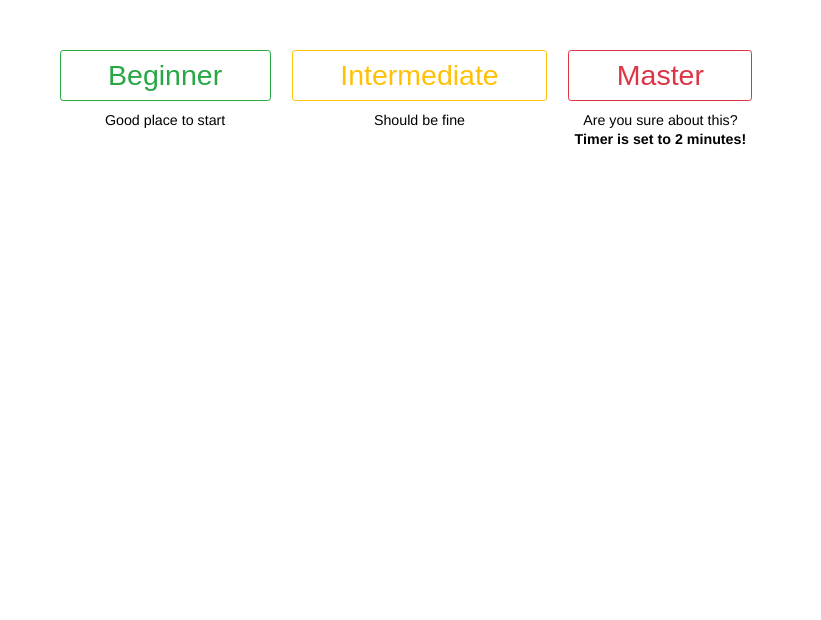
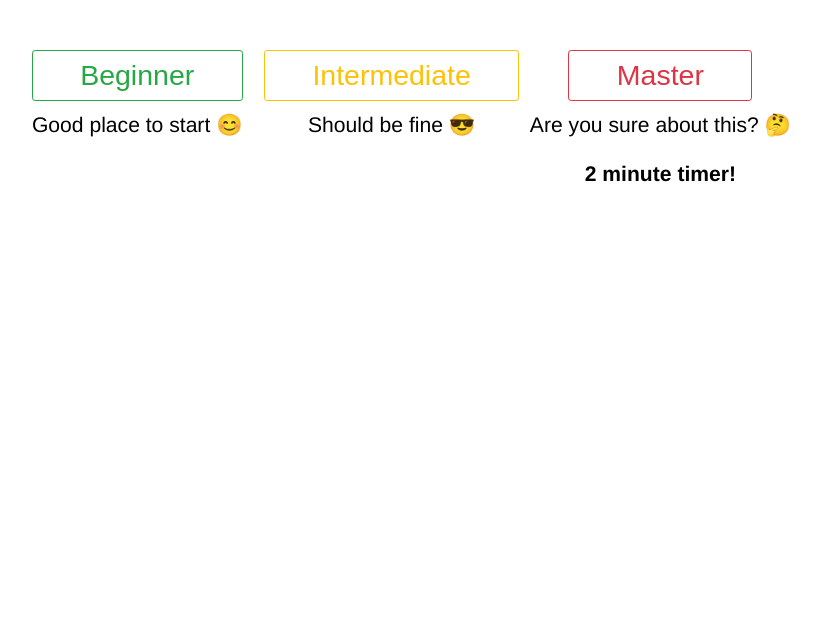
Before and after one commit to axelra82/chas-u03-hangman, a plain HTML site: page index.html in a window 1280 px wide. Shown: the part 180-800 px from the top of the page, without its empty margins (234-1055 px from the left). Drawn offline with Linux system fonts and the light colour scheme.

```diff
--- a/index.html
+++ b/index.html
@@ -18,23 +18,24 @@
 		<ul id="difficulty">
 			<li>
 				<button value="easy">Beginner</button>
-				<p class="text-small">Good place to start</p>
+				<p>Good place to start 😊</p>
 			</li>
 			<li>
 				<button value="medium">Intermediate</button>
-				<p class="text-small">Should be fine</p>
+				<p>Should be fine 😎</p>
 			</li>
 			<li>
 				<button value="hard">Master</button>
-				<p class="text-small mb-0">Are you sure about this?</p>
-				<p class="text-small"><strong>Timer is set to 2 minutes!</strong></p>
+				<p>Are you sure about this? 🤔</p>
+				<p><strong>2 minute timer!</strong></p>
 			</li>
 		</ul>
 	</section>
 	<section id="game" class="hide container">
 		<h2>
-			You have <span class="guesses-left"></span> <span class="sing-plur">rounds</span> left in the chamber
+			<span class="guesses-left"></span> <span class="sing-plur">rounds</span> in the chamber
 		</h2>
+		<div id="timer" class="mb-2 text-light text-small"></div>
 		<ul id="secretWord" class="mb-2"></ul>
 		<ul id="letterButtons"></ul>
 	</section>
```
